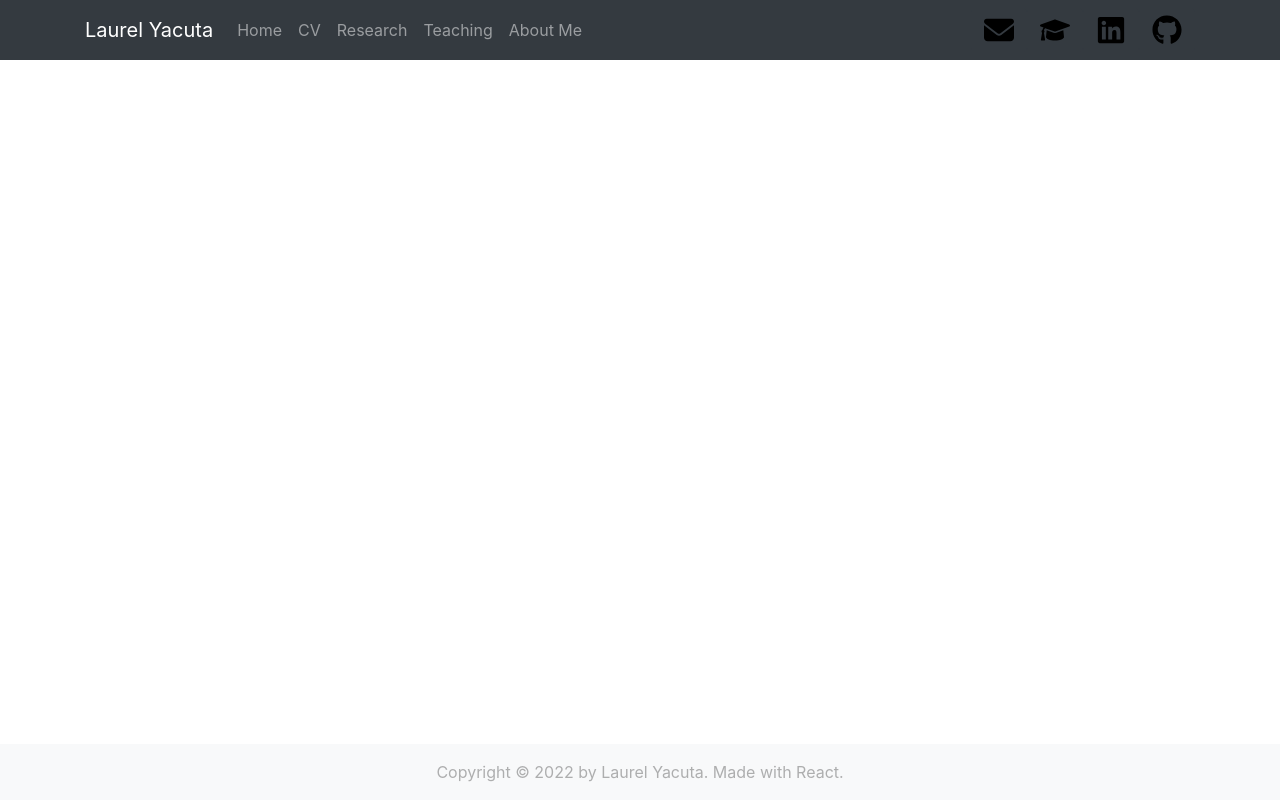
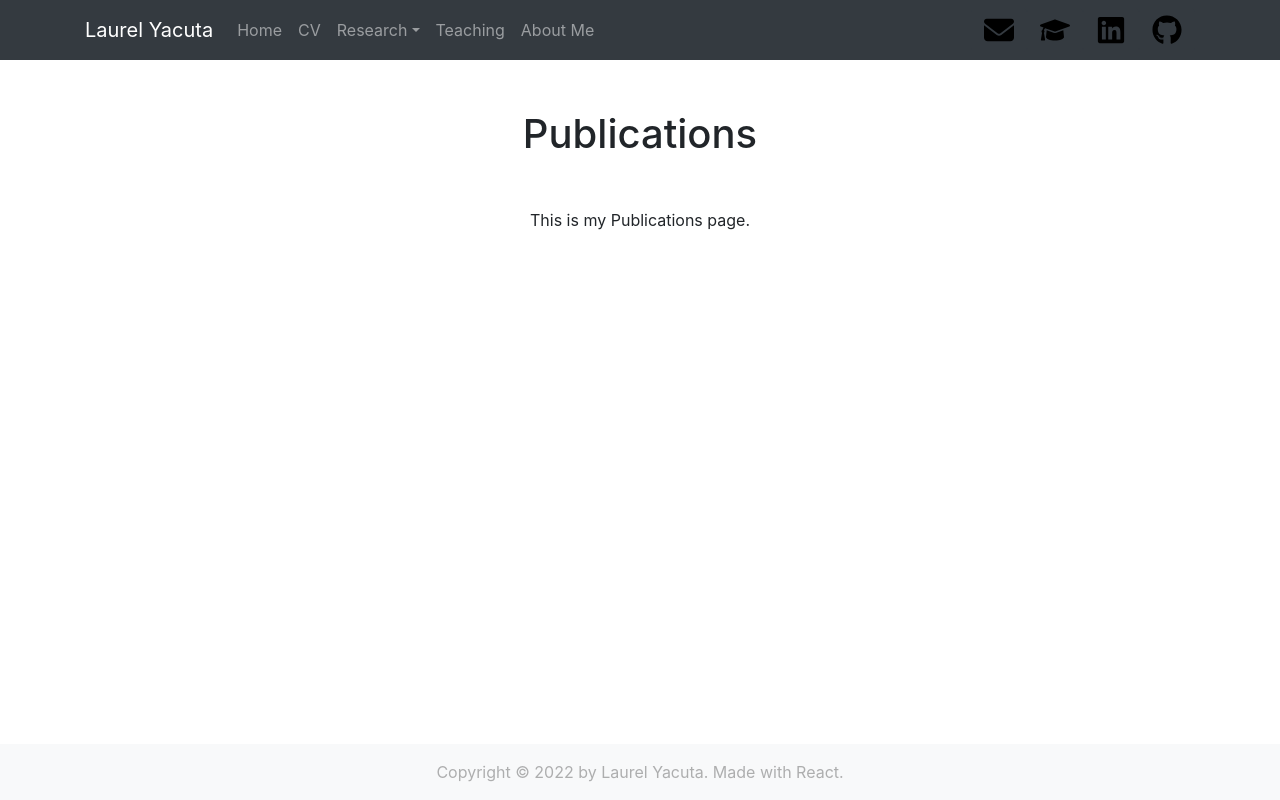
Before and after one commit to laurelyacuta/laurelyacuta.github.io, a React (Create React App) app: page /publications in a window 1280 px wide. Built offline with nearby package versions, Linux system fonts and the light colour scheme.

Commit message:
Added dropdown with new pages

```diff
--- a/src/App.js
+++ b/src/App.js
@@ -2,7 +2,8 @@ import { BrowserRouter, Routes, Route } from "react-router-dom";
 import NavBar from './components/navbar';
 import Home from './pages/home';
 import CV from './pages/cv';
-import Research from "./pages/research";
+import Publications from './pages/research/publications';
+import ResearchApplied from "./pages/research/research-applied";
 import Teaching from './pages/teaching';
 import AboutMe from "./pages/about-me";
 import Footer from "./components/footer";
@@ -23,7 +24,8 @@ function App() {
           <Route exact path="/" element={<Home/>}/>
           <Route exact path="/home" element={<Home/>}/>
           <Route exact path="/cv" element={<CV/>}/>
-          <Route exact path="/research" element={<Research/>}/>
+          <Route exact path="/publications" element={<Publications/>}/>
+          <Route exact path="/research-applied" element={<ResearchApplied/>}/>
           <Route exact path="/teaching" element={<Teaching/>}/>
           <Route exact path="/about-me" element={<AboutMe/>}/>
         </Routes>
--- a/src/components/navbar/index.js
+++ b/src/components/navbar/index.js
@@ -2,6 +2,7 @@ import React, { Component } from 'react';
 import { Navbar, Nav } from 'react-bootstrap';
 import Button from 'react-bootstrap/Button';
 import Container from 'react-bootstrap/Container';
+import NavDropdown from 'react-bootstrap/NavDropdown';
 
 class NavBar extends Component {
   render() {
@@ -14,7 +15,10 @@ class NavBar extends Component {
             <Nav className="me-auto">
               <Nav.Link href="home">Home</Nav.Link>
               <Nav.Link href="cv">CV</Nav.Link>
-              <Nav.Link href="research">Research</Nav.Link>
+              <NavDropdown title="Research" menuVariant="dark">
+                <NavDropdown.Item href="publications">Publications</NavDropdown.Item>
+                <NavDropdown.Item href="research-applied">Research Applied</NavDropdown.Item>
+              </NavDropdown>
               <Nav.Link href="teaching">Teaching</Nav.Link>
               <Nav.Link href="about-me">About Me</Nav.Link>
             </Nav>
--- /dev/null
+++ b/src/pages/research/publications/index.js
@@ -0,0 +1,28 @@
+import React, { Component } from 'react';
+import Container from 'react-bootstrap/Container';
+import Row from 'react-bootstrap/Row';
+
+const title = `
+Publications
+`;
+
+const text = `
+This is my Publications page.
+`;
+
+class Publications extends Component {
+  render() {
+    return (
+      <Container>
+        <Row className="justify-content-md-center">
+          <h1 style={{marginTop: 50, marginBottom: 50, width: '25rem'}}>{title}</h1>
+        </Row>
+        <Row className="justify-content-md-center">
+          <p>{text}</p>
+        </Row>
+      </Container>
+    );
+  }
+}
+
+export default Publications;
--- a/src/pages/research/index.js
+++ b/src/pages/research/research-applied/index.js
@@ -3,14 +3,14 @@ import Container from 'react-bootstrap/Container';
 import Row from 'react-bootstrap/Row';
 
 const title = `
-Research
+Research Applied
 `;
 
 const text = `
-This is my Research page.
+This is my Research Applied page.
 `;
 
-class Research extends Component {
+class ResearchApplied extends Component {
   render() {
     return (
       <Container>
@@ -25,4 +25,4 @@ class Research extends Component {
   }
 }
 
-export default Research;
+export default ResearchApplied;
```
